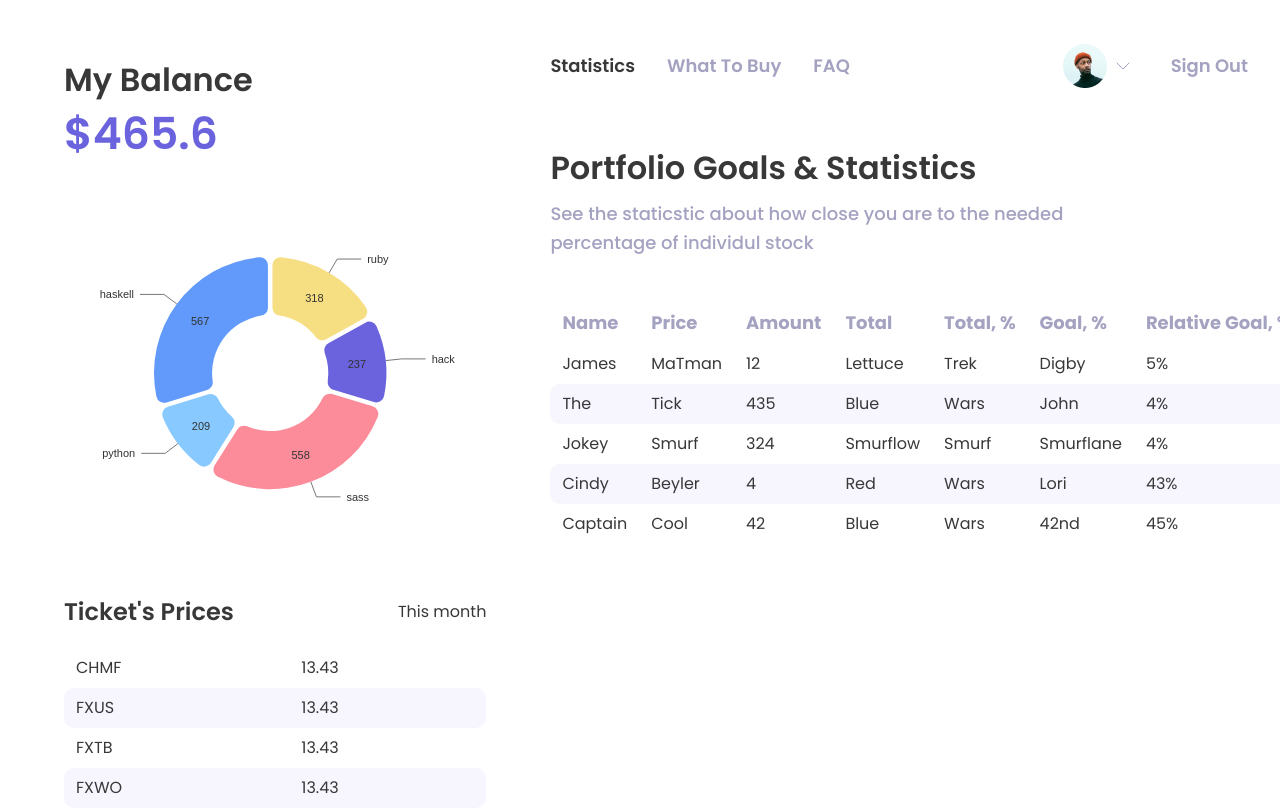
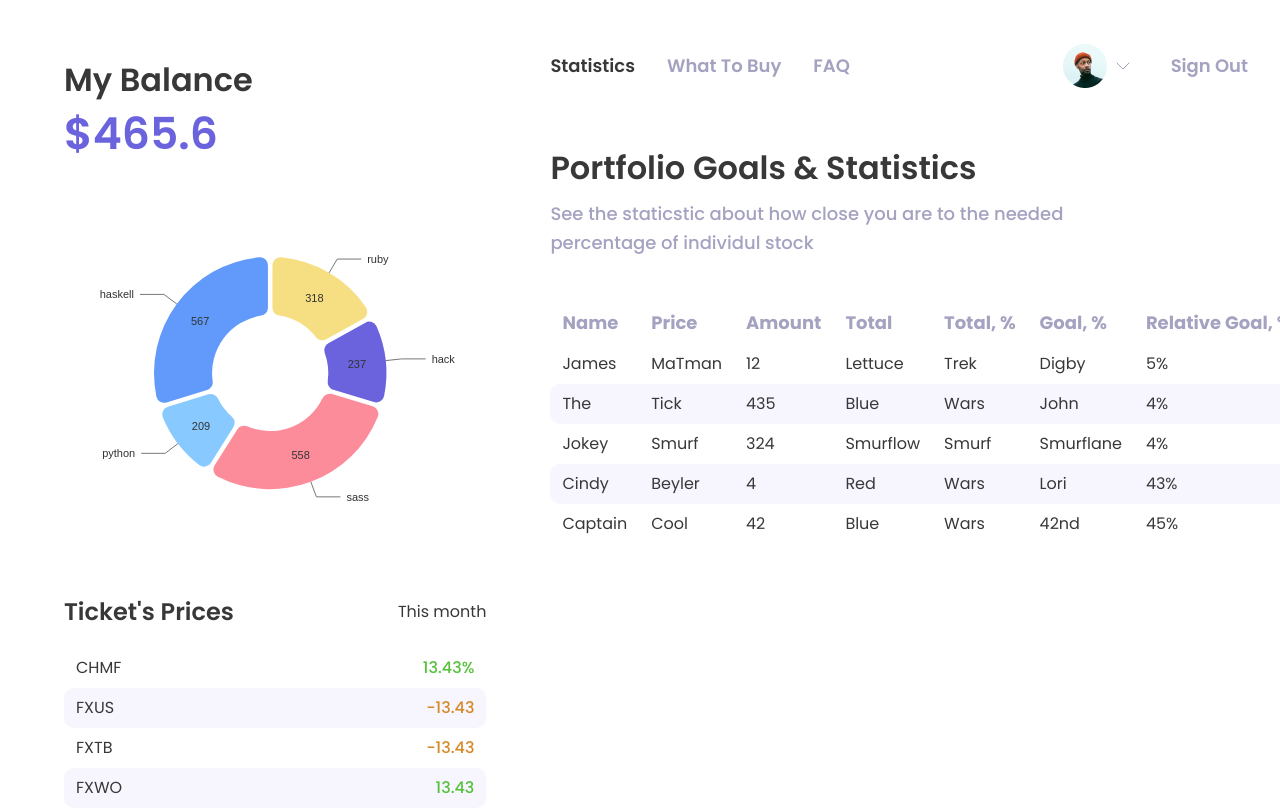
Before and after one commit to bacebu4/investing, a React (Create React App) app: page / in a window 1280 px wide. Built offline with nearby package versions, Linux system fonts and the light colour scheme.

Commit message:
style: improved table functionality using props

```diff
--- a/src/components/TableComponents.tsx
+++ b/src/components/TableComponents.tsx
@@ -1,5 +1,5 @@
 import styled from "styled-components";
-import { GRAY, LIGHT_GRAY } from "../colors";
+import { GRAY, LIGHT_GRAY, RED, GREEN, DARK } from "../colors";
 
 export const Table = styled.table<{ mt?: string }>`
   text-align: left;
@@ -21,8 +21,18 @@ export const Tr = styled.tr`
   }
 `;
 
-export const Td = styled.td`
+export const Td = styled.td<{
+  textAlign?: string;
+  color?: "red" | "green";
+  isMedium?: boolean;
+}>`
   padding: 12px;
+  text-align: ${(props) => props.textAlign};
+
+  color: ${(props) =>
+    props.color === "red" ? RED : props.color === "green" ? GREEN : DARK};
+
+  font-weight: ${(props) => (props.isMedium ? "500" : "400")};
 
   &:first-child {
     border-radius: 10px 0 0 10px;
--- /dev/null
+++ b/src/components/TablePrices.tsx
@@ -0,0 +1,35 @@
+import React from "react";
+import { Table, Tr, Td } from "./TableComponents";
+
+export const TablePrices: React.FC = () => {
+  return (
+    <Table mt="24px">
+      <tbody>
+        <Tr>
+          <Td>CHMF</Td>
+          <Td textAlign="right" isMedium color="green">
+            13.43%
+          </Td>
+        </Tr>
+        <Tr>
+          <Td>FXUS</Td>
+          <Td textAlign="right" isMedium color="red">
+            -13.43
+          </Td>
+        </Tr>
+        <Tr>
+          <Td>FXTB</Td>
+          <Td textAlign="right" isMedium color="red">
+            -13.43
+          </Td>
+        </Tr>
+        <Tr>
+          <Td>FXWO</Td>
+          <Td textAlign="right" isMedium color="green">
+            13.43
+          </Td>
+        </Tr>
+      </tbody>
+    </Table>
+  );
+};
--- a/src/containers/MyBalance.tsx
+++ b/src/containers/MyBalance.tsx
@@ -3,7 +3,7 @@ import styled from "styled-components";
 import { Title } from "../components/Title";
 import { PURPLE } from "../colors";
 import { PieChart } from "../components/PieChart";
-import { Table, Td, Tr } from "../components/TableComponents";
+import { TablePrices } from "../components/TablePrices";
 
 const BalanceAmount = styled.h1<{ mt?: string }>`
   font-size: 2.75rem;
@@ -62,26 +62,7 @@ export const MyBalance: React.FC = () => {
           This month
         </FlexRow>
 
-        <Table mt="24px">
-          <tbody>
-            <Tr>
-              <Td>CHMF</Td>
-              <Td>13.43</Td>
-            </Tr>
-            <Tr>
-              <Td>FXUS</Td>
-              <Td>13.43</Td>
-            </Tr>
-            <Tr>
-              <Td>FXTB</Td>
-              <Td>13.43</Td>
-            </Tr>
-            <Tr>
-              <Td>FXWO</Td>
-              <Td>13.43</Td>
-            </Tr>
-          </tbody>
-        </Table>
+        <TablePrices />
       </section>
     </>
   );
```
